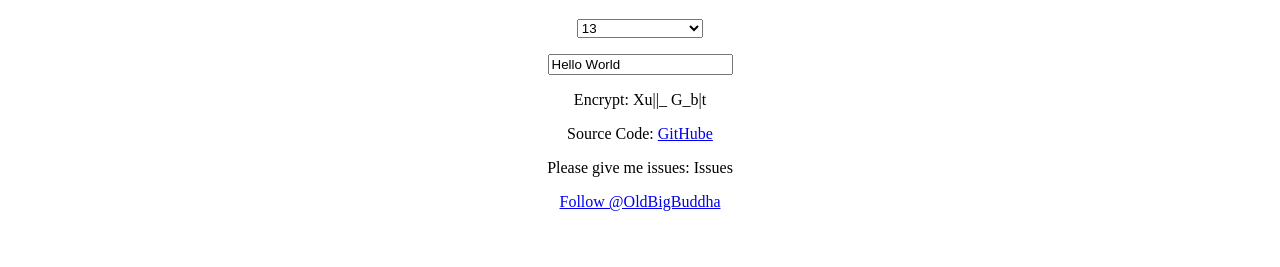
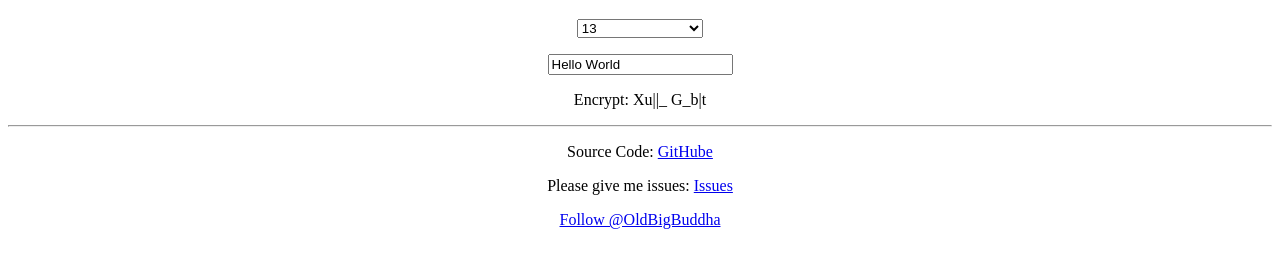
Before and after one commit to OldBigBuddha/Caesar, a plain HTML site: page index.html in a window 1280 px wide. Shown: the part 61-328 px from the top of the page. Drawn offline with nearby package versions, Linux system fonts and the light colour scheme.

Commit message:
[fix] Issues' Link

```diff
--- a/index.html
+++ b/index.html
@@ -44,8 +44,10 @@
   </p>
   <p>Encrypt: {{ encrypt() }}</p>
 
+  <hr>
+
   <p>Source Code: <a href="https://github.com/OldBigBuddha/Caesar" alt="Repository Link">GitHube</a></p>
-  <p>Please give me issues: <a href="https://github.com/OldBigBuddha/Caesar/issues" alt="Issue Link"></a>Issues</p>
+  <p>Please give me issues: <a href="https://github.com/OldBigBuddha/Caesar/issues" alt="Issue Link">Issues</a></p>
   <p><a class="github-button" href="https://github.com/OldBigBuddha" data-style="mega" data-count-href="/tbpgr/followers" data-count-api="/users/OldBigBuddha#followers">Follow @OldBigBuddha</a></p>
 
 </div>
```
